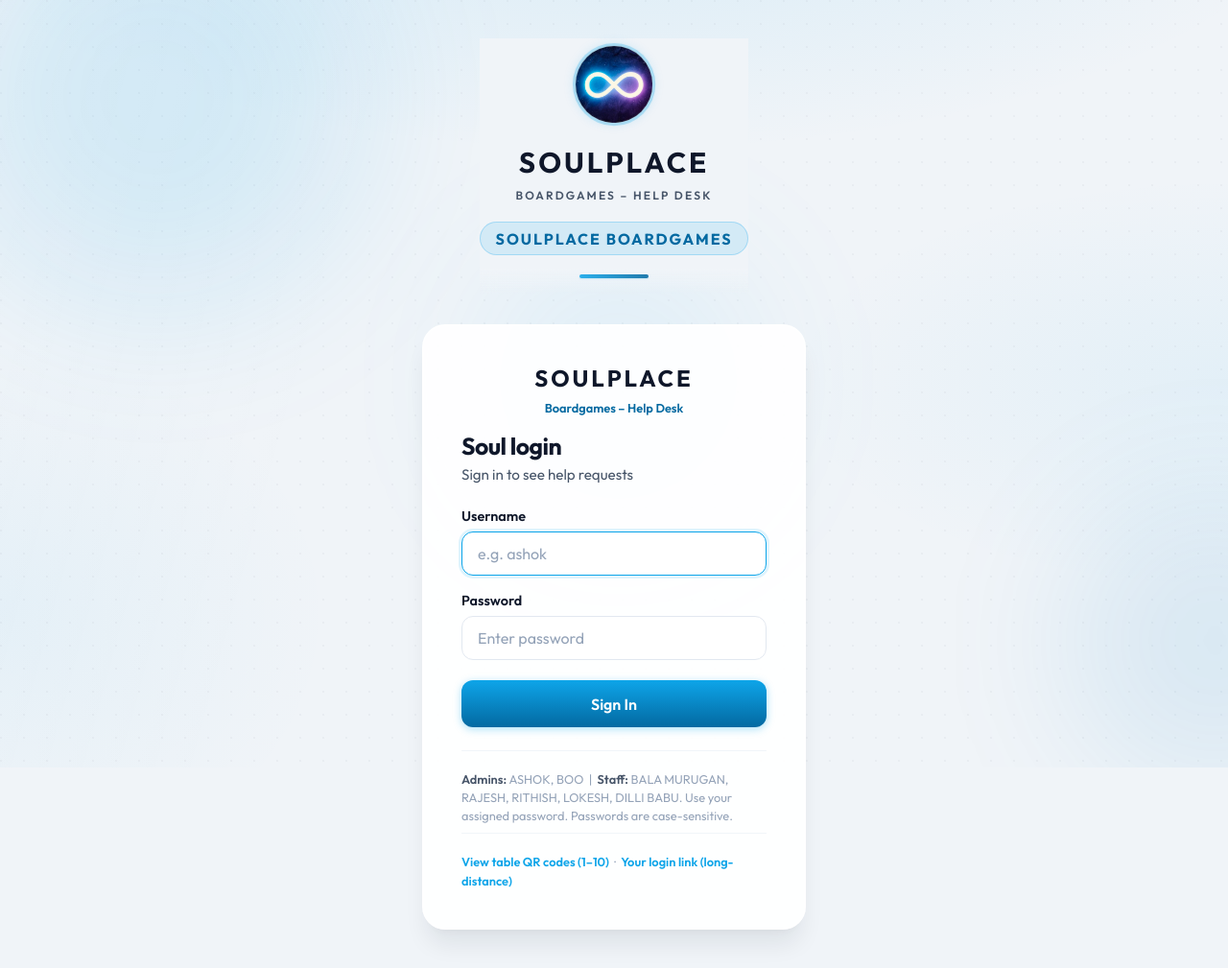
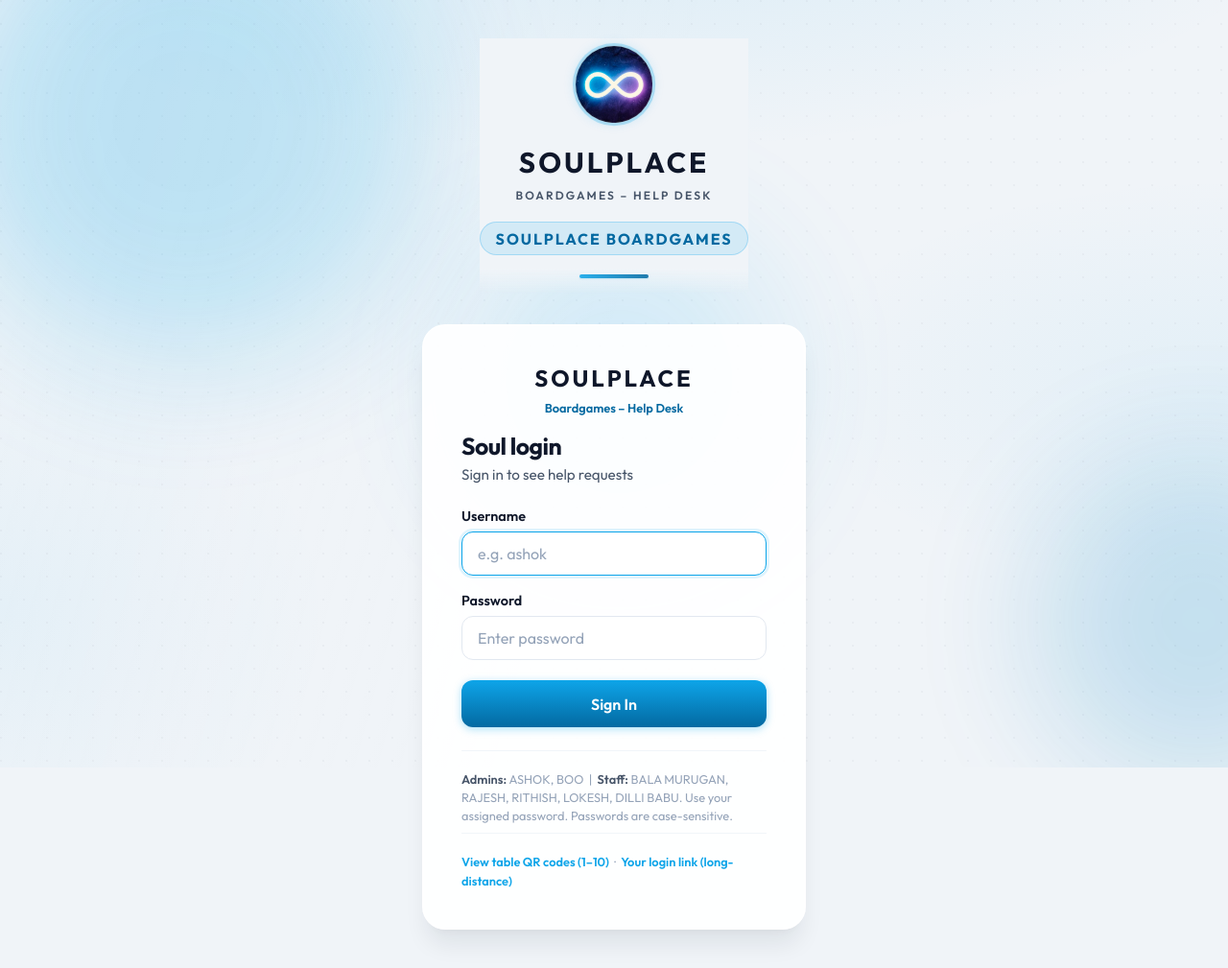
Before and after one commit to Ashok-S7/soulplace_help_desk, a Flask app: page /soulplace/login in a window 1280 px wide. Shown: the whole page at 96% size. Run offline with Flask 3, Linux system fonts and the light colour scheme.

Commit message:
Login: stronger live background (blobs + shimmer)
Made-with: Cursor

```diff
--- a/static/css/style.css
+++ b/static/css/style.css
@@ -89,15 +89,15 @@ body {
 .live-bg__blob {
     position: absolute;
     border-radius: 50%;
-    filter: blur(80px);
-    opacity: 0.5;
+    filter: blur(70px);
+    opacity: 0.65;
     animation: live-bg-float 18s ease-in-out infinite;
 }
 
 .live-bg__blob--1 {
-    width: min(80vw, 420px);
-    height: min(80vw, 420px);
-    background: rgba(14, 165, 233, 0.25);
+    width: min(85vw, 480px);
+    height: min(85vw, 480px);
+    background: rgba(14, 165, 233, 0.35);
     top: -10%;
     left: -5%;
     animation-delay: 0s;
@@ -105,9 +105,9 @@ body {
 }
 
 .live-bg__blob--2 {
-    width: min(60vw, 320px);
-    height: min(60vw, 320px);
-    background: rgba(2, 132, 199, 0.2);
+    width: min(65vw, 360px);
+    height: min(65vw, 360px);
+    background: rgba(2, 132, 199, 0.28);
     bottom: -5%;
     right: -10%;
     animation-delay: -7s;
@@ -115,9 +115,9 @@ body {
 }
 
 .live-bg__blob--3 {
-    width: min(50vw, 280px);
-    height: min(50vw, 280px);
-    background: rgba(56, 189, 248, 0.18);
+    width: min(55vw, 320px);
+    height: min(55vw, 320px);
+    background: rgba(56, 189, 248, 0.25);
     top: 50%;
     left: 50%;
     transform: translate(-50%, -50%);
@@ -157,13 +157,13 @@ body {
     background: linear-gradient(
         105deg,
         transparent 0%,
-        transparent 40%,
-        rgba(255, 255, 255, 0.03) 50%,
-        transparent 60%,
+        transparent 38%,
+        rgba(255, 255, 255, 0.06) 50%,
+        transparent 62%,
         transparent 100%
     );
     background-size: 200% 200%;
-    animation: live-bg-shimmer 12s ease-in-out infinite;
+    animation: live-bg-shimmer 10s ease-in-out infinite;
 }
 
 @keyframes live-bg-shimmer {
--- a/templates/login.html
+++ b/templates/login.html
@@ -9,7 +9,7 @@
     <title>Soul Login – Soulplace Boardgames</title>
     <link rel="icon" href="{{ url_for('static', filename='images/logo.png') }}" type="image/png">
     <link rel="apple-touch-icon" href="{{ url_for('static', filename='images/logo.png') }}">
-    <link rel="stylesheet" href="{{ url_for('static', filename='css/style.css') }}?v=10">
+    <link rel="stylesheet" href="{{ url_for('static', filename='css/style.css') }}?v=11">
     <link rel="preconnect" href="https://fonts.googleapis.com">
     <link rel="preconnect" href="https://fonts.gstatic.com" crossorigin>
     <link href="https://fonts.googleapis.com/css2?family=DM+Sans:ital,opsz,wght@0,9..40,400;0,9..40,500;0,9..40,600;0,9..40,700&family=Outfit:wght@400;500;600;700&display=swap" rel="stylesheet">
```
